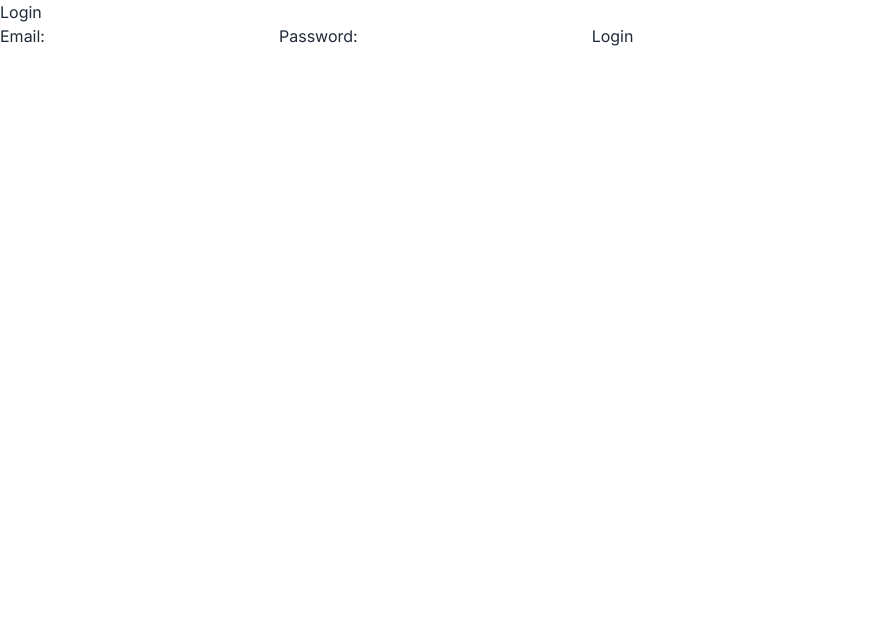
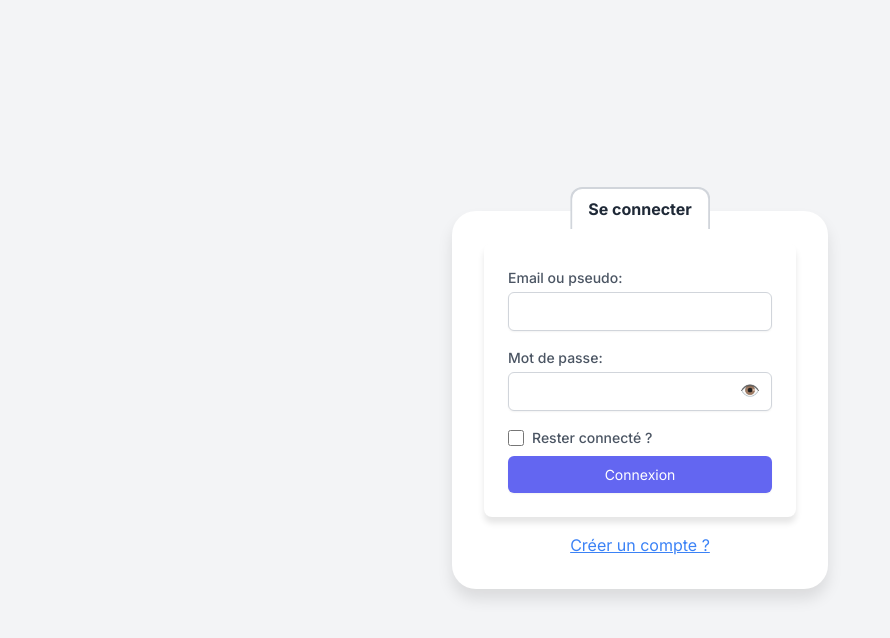
Before and after one commit to stefandu42/mytimeacty-frontend, a Next.js app: page /login in a window 1280 px wide. Shown: the top 638 px of the page, without its empty margins (0-890 px from the left). Built offline with nearby package versions, Linux system fonts and the light colour scheme; no server answers.

Commit message:
add - login page

```diff
--- /dev/null
+++ b/app/(auth)/login/page.tsx
@@ -0,0 +1,19 @@
+import LoginForm from "@/components/auth/login/loginForm";
+import Link from "next/link";
+import styles from "@/components/auth/login/loginForm.module.css";
+
+export default function LoginPage() {
+  return (
+    <div className={styles.container}>
+      <div className={styles.card}>
+        <div className={styles.header}>
+          <h2>Se connecter</h2>
+        </div>
+        <LoginForm />
+        <div className={styles.footer}>
+          <Link href={`/register`}>Créer un compte ?</Link>
+        </div>
+      </div>
+    </div>
+  );
+}
--- /dev/null
+++ b/app/(auth)/register/page.tsx
@@ -0,0 +1,10 @@
+import RegisterForm from "@/components/auth/registerForm";
+
+export default function RegisterPage() {
+  return (
+    <div>
+      <h1>Register</h1>
+      <RegisterForm />
+    </div>
+  );
+}
--- /dev/null
+++ b/app/(auth)/verify/[token]/page.tsx
@@ -0,0 +1,39 @@
+"use client";
+
+import { useEffect, useState } from "react";
+import AuthService from "@/services/authService";
+
+type Props = {
+  params: { token: string };
+};
+
+export default function VerifyPage({ params }: Props) {
+  const token = params.token;
+  const [message, setMessage] = useState<string | null>(null);
+  const [error, setError] = useState<string | null>(null);
+
+  useEffect(() => {
+    if (typeof token === "string") {
+      const verifyToken = async () => {
+        try {
+          const response = await AuthService.verifyAccount(token);
+          setMessage(response); // Show success message or response
+        } catch (err) {
+          setError(
+            "Verification failed. Please check your token and try again."
+          );
+        }
+      };
+
+      verifyToken();
+    }
+  }, [token]); // Only run when token changes
+
+  return (
+    <div>
+      <h1>Verify Your Account</h1>
+      {message && <p style={{ color: "green" }}>{message}</p>}
+      {error && <p style={{ color: "red" }}>{error}</p>}
+    </div>
+  );
+}
--- a/app/login/page.tsx
+++ /dev/null
@@ -1,10 +0,0 @@
-import LoginForm from "@/components/auth/loginForm";
-
-export default function LoginPage() {
-  return (
-    <div>
-      <h1>Login</h1>
-      <LoginForm />
-    </div>
-  );
-}
--- /dev/null
+++ b/components/auth/login/loginForm.module.css
@@ -0,0 +1,140 @@
+/* PAGE */
+
+.container {
+  display: flex;
+  justify-content: center;
+  align-items: center;
+  min-height: 100vh;
+  background-color: #f3f4f6;
+}
+
+.card {
+  background-color: white;
+  border-radius: 1.5rem;
+  box-shadow: 0 10px 15px rgba(0, 0, 0, 0.1);
+  padding: 2rem;
+  position: relative;
+}
+
+.header {
+  position: absolute;
+  top: -1.5rem;
+  left: 50%;
+  transform: translateX(-50%);
+  background-color: white;
+  padding: 0.5rem 1rem;
+  border-top: 2px solid #d1d5db;
+  border-left: 2px solid #d1d5db;
+  border-right: 2px solid #d1d5db;
+  border-top-left-radius: 0.75rem;
+  border-top-right-radius: 0.75rem;
+}
+
+.header h2 {
+  font-weight: bold;
+}
+
+.footer {
+  margin-top: 1rem;
+  text-align: center;
+}
+
+.footer a {
+  color: #3b82f6;
+  text-decoration: underline;
+}
+
+.footer a:hover {
+  text-decoration: none;
+}
+
+/* COMPONENT */
+
+.formContainer {
+  margin: 0 auto;
+  padding: 1.5rem;
+  background-color: white;
+  border-radius: 0.5rem;
+  box-shadow: 0 6px 6px rgba(0, 0, 0, 0.1);
+}
+
+.formGroup {
+  margin-bottom: 1rem;
+}
+
+.label {
+  display: block;
+  font-size: 0.875rem;
+  font-weight: 500;
+  color: #4b5563;
+}
+
+.input {
+  margin-top: 0.25rem;
+  width: 100%;
+  padding: 0.5rem 0.75rem;
+  padding-right: 2.5rem;
+  border: 1px solid #d1d5db;
+  border-radius: 0.375rem;
+  box-shadow: 0 1px 2px rgba(0, 0, 0, 0.05);
+  font-size: 0.875rem;
+}
+
+.input:focus {
+  outline: none;
+  border-color: #6366f1;
+  box-shadow: 0 0 0 2px rgba(99, 102, 241, 0.2);
+}
+
+.passwordToggle {
+  position: absolute;
+  top: 50%;
+  right: 0.75rem;
+  transform: translateY(-50%);
+  display: flex;
+  align-items: center;
+  cursor: pointer;
+}
+
+.checkboxContainer {
+  display: flex;
+  align-items: center;
+  margin-bottom: 0.5em;
+}
+
+.checkbox {
+  width: 1rem;
+  height: 1rem;
+  margin-right: 0.5rem;
+  border: 1px solid #d1d5db;
+  border-radius: 0.25rem;
+}
+
+.checkbox:focus {
+  outline: none;
+  box-shadow: 0 0 0 2px rgba(99, 102, 241, 0.2);
+}
+
+.error {
+  color: #ef4444;
+  font-size: 0.875rem;
+}
+
+.submitButton {
+  width: 100%;
+  background-color: #6366f1;
+  color: white;
+  padding: 0.5rem 1rem;
+  border-radius: 0.375rem;
+  box-shadow: 0 1px 2px rgba(0, 0, 0, 0.05);
+  font-size: 0.875rem;
+}
+
+.submitButton:hover {
+  background-color: #4f46e5;
+}
+
+.submitButton:focus {
+  outline: none;
+  box-shadow: 0 0 0 2px rgba(99, 102, 241, 0.5);
+}
--- /dev/null
+++ b/components/auth/login/loginForm.tsx
@@ -0,0 +1,102 @@
+"use client";
+
+import { useState } from "react";
+import { Login } from "@/models/auth/login";
+import AuthService from "@/services/authService";
+import styles from "./loginForm.module.css";
+import { useRouter } from "next/navigation";
+
+export default function LoginForm() {
+  const [emailOrNickname, setOrNickname] = useState("");
+  const [password, setPassword] = useState("");
+  const [showPassword, setShowPassword] = useState(false);
+  const [rememberMe, setRememberMe] = useState(false);
+  const [error, setError] = useState<string | null>(null);
+  const router = useRouter();
+
+  const handleSubmit = async (e: React.FormEvent) => {
+    e.preventDefault();
+
+    const loginDTO: Login = { nicknameOrEmail: emailOrNickname, password };
+
+    try {
+      const token = await AuthService.login(loginDTO);
+      if (rememberMe) {
+        window.localStorage.setItem("token", token);
+      } else {
+        window.sessionStorage.setItem("token", token);
+      }
+      router.push("/homepage");
+    } catch (err) {
+      setError("Login failed. Please check your credentials and try again.");
+    }
+  };
+
+  return (
+    <form onSubmit={handleSubmit} className={styles.formContainer}>
+      <div className={styles.formGroup}>
+        <label htmlFor="emailOrNickname" className={styles.label}>
+          Email ou pseudo:
+        </label>
+        <input
+          id="emailOrNickname"
+          type="text"
+          value={emailOrNickname}
+          onChange={(e) => setOrNickname(e.target.value)}
+          className={styles.input}
+          required
+        />
+      </div>
+
+      <div className={styles.formGroup}>
+        <label htmlFor="password" className={styles.label}>
+          Mot de passe:
+        </label>
+        <div className="relative">
+          <input
+            id="password"
+            type={showPassword ? "text" : "password"}
+            value={password}
+            onChange={(e) => setPassword(e.target.value)}
+            className={styles.input}
+            required
+          />
+          <button
+            type="button"
+            onClick={() => setShowPassword(!showPassword)}
+            className={styles.passwordToggle}
+          >
+            {showPassword ? (
+              <span role="img" aria-label="hide password">
+                🙈
+              </span>
+            ) : (
+              <span role="img" aria-label="show password">
+                👁️
+              </span>
+            )}
+          </button>
+        </div>
+      </div>
+
+      <div className={styles.checkboxContainer}>
+        <input
+          id="rememberMe"
+          type="checkbox"
+          checked={rememberMe}
+          onChange={() => setRememberMe(!rememberMe)}
+          className={styles.checkbox}
+        />
+        <label htmlFor="rememberMe" className={styles.label}>
+          Rester connecté ?
+        </label>
+      </div>
+
+      {error && <p className={styles.error}>{error}</p>}
+
+      <button type="submit" className={styles.submitButton}>
+        Connexion
+      </button>
+    </form>
+  );
+}
--- a/components/auth/loginForm.tsx
+++ b/components/auth/registerForm.tsx
@@ -1,25 +1,29 @@
 "use client";
 
 import { useState } from "react";
-import { Login } from "@/models/auth/login";
+import { Register } from "@/models/auth/register";
 import AuthService from "@/services/authService";
 
-export default function LoginForm() {
+export default function RegisterForm() {
   const [email, setEmail] = useState("");
+  const [nickname, setNickname] = useState("");
   const [password, setPassword] = useState("");
+  const [message, setMessage] = useState<string | null>(null);
   const [error, setError] = useState<string | null>(null);
 
   const handleSubmit = async (e: React.FormEvent) => {
     e.preventDefault();
 
-    const loginDTO: Login = { nicknameOrEmail: email, password };
+    const registerDTO: Register = { email, nickname, password };
 
     try {
-      const token = await AuthService.login(loginDTO);
-      // Sauvegarder le token et rediriger l'utilisateur, par exemple
-      console.log("Token:", token);
+      const response = await AuthService.register(registerDTO);
+      setMessage(response); // Affiche le message de succès ou autre réponse
+      setEmail("");
+      setNickname("");
+      setPassword("");
     } catch (err) {
-      setError("Login failed. Please check your credentials and try again.");
+      setError("Registration failed. Please try again.");
     }
   };
 
@@ -32,6 +36,13 @@ export default function LoginForm() {
         onChange={(e) => setEmail(e.target.value)}
       />
 
+      <label>Nickname:</label>
+      <input
+        type="text"
+        value={nickname}
+        onChange={(e) => setNickname(e.target.value)}
+      />
+
       <label>Password:</label>
       <input
         type="password"
@@ -40,8 +51,9 @@ export default function LoginForm() {
       />
 
       {error && <p style={{ color: "red" }}>{error}</p>}
+      {message && <p style={{ color: "green" }}>{message}</p>}
 
-      <button type="submit">Login</button>
+      <button type="submit">Register</button>
     </form>
   );
 }
```
